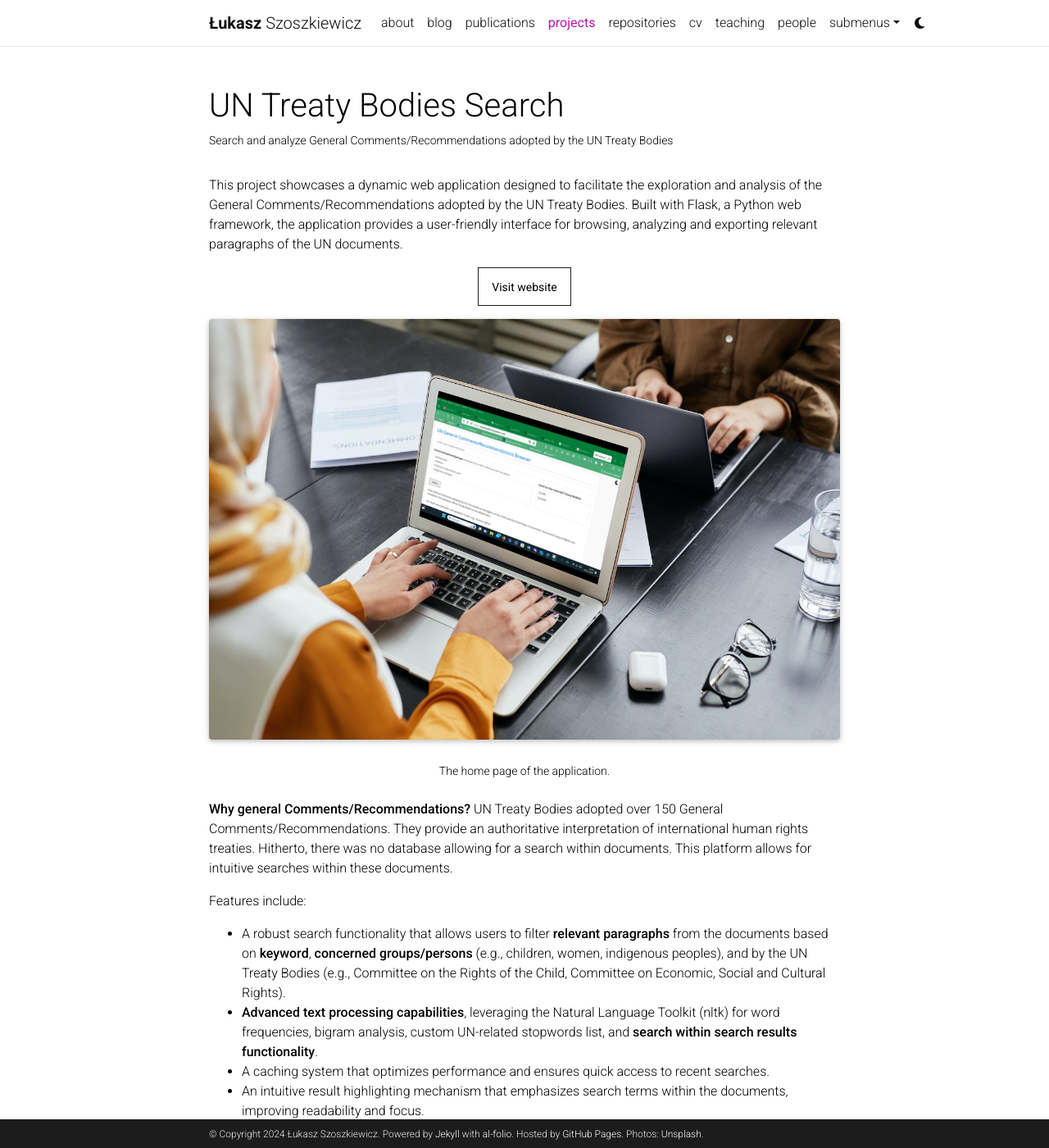
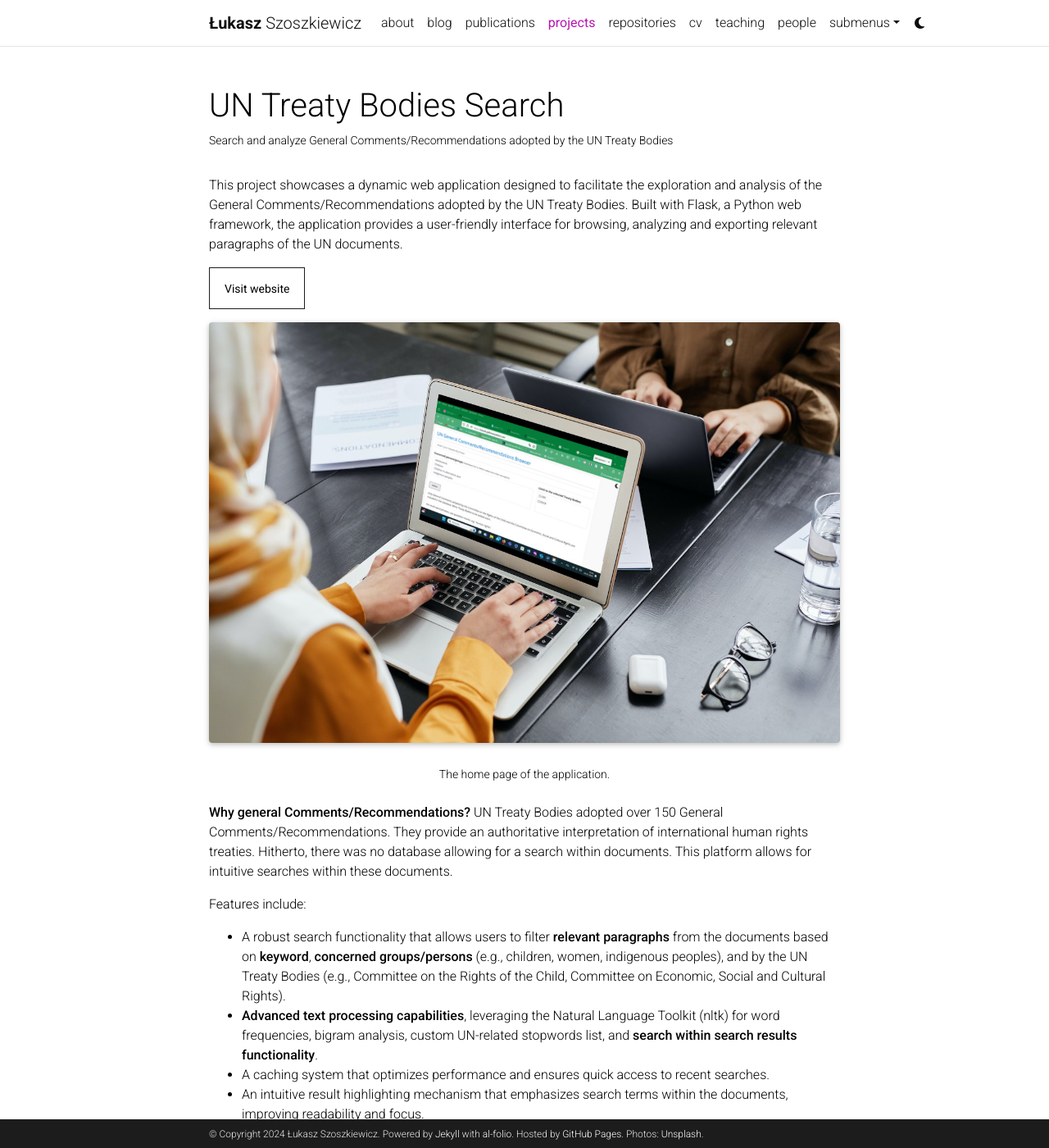
Before and after one commit to lszoszk/lszoszk.github.io, a Jekyll site: the page built from _projects/generalcomments.md, in a window 1280 px wide and 1400 px high. Shown: the whole window at 82% size. Built offline with Jekyll 4.4.1, drawn with Linux system fonts in a browser that asks for light colours; full-size pictures stand in for the smaller copies a plugin makes; comment, search, counter and statistics services are not loaded; a style sheet for code colours, icons or effects is not loaded.

Commit message:
updating button

```diff
--- a/_projects/generalcomments.md
+++ b/_projects/generalcomments.md
@@ -9,7 +9,7 @@
 
 <p>This project showcases a dynamic web application designed to facilitate the exploration and analysis of the General Comments/Recommendations adopted by the UN Treaty Bodies. Built with Flask, a Python web framework, the application provides a user-friendly interface for browsing, analyzing and exporting relevant paragraphs of the UN documents.</p>
 
-<p align="center"><button class="button-57" role="button" href="https://lszoszk.pythonanywhere.com/"><span class="text">Visit website</span><span>Take me there!</span></button></p>
+<button class="button-57" role="button" href="https://lszoszk.pythonanywhere.com/"><span class="text">Visit website</span><span>Take me there!</span></button>
 
 
 <div class="row">
--- a/_sass/_layout.scss
+++ b/_sass/_layout.scss
@@ -34,7 +34,7 @@
   display: inline-block;
   font-size: 14px;
   line-height: 14px;
-  padding: 16px 16px 15px;
+  padding: 18px 18px 17px;
   text-decoration: none;
   cursor: pointer;
   background: #fff;
```
